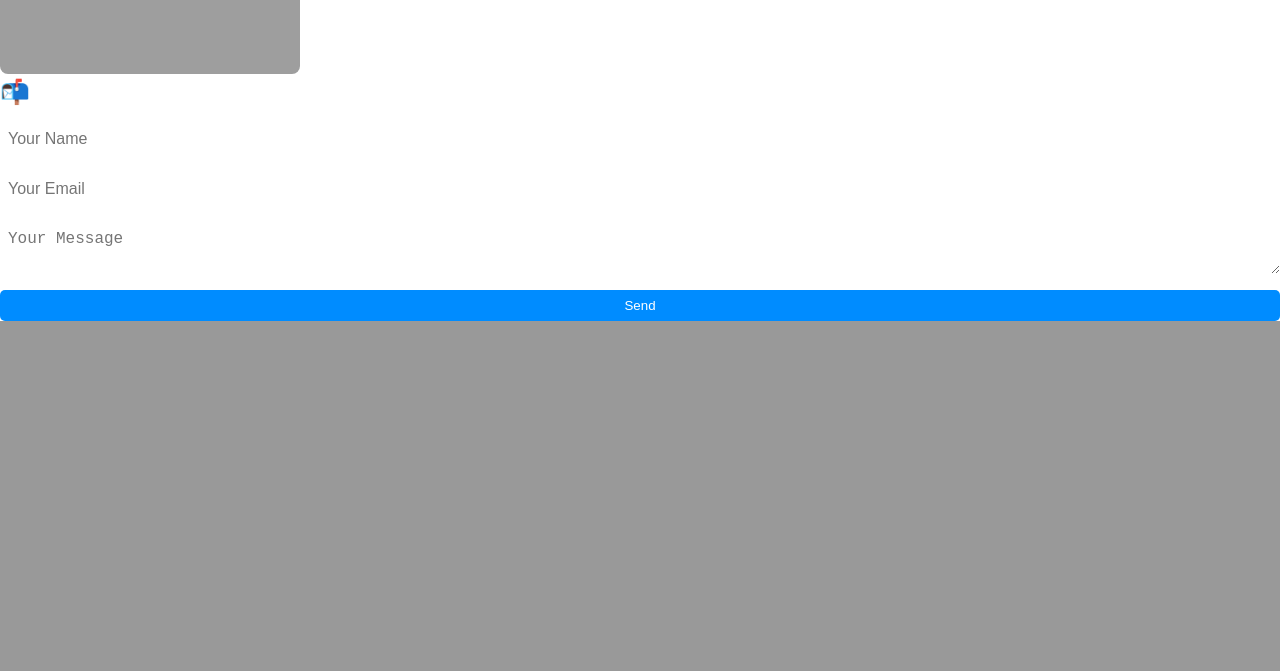
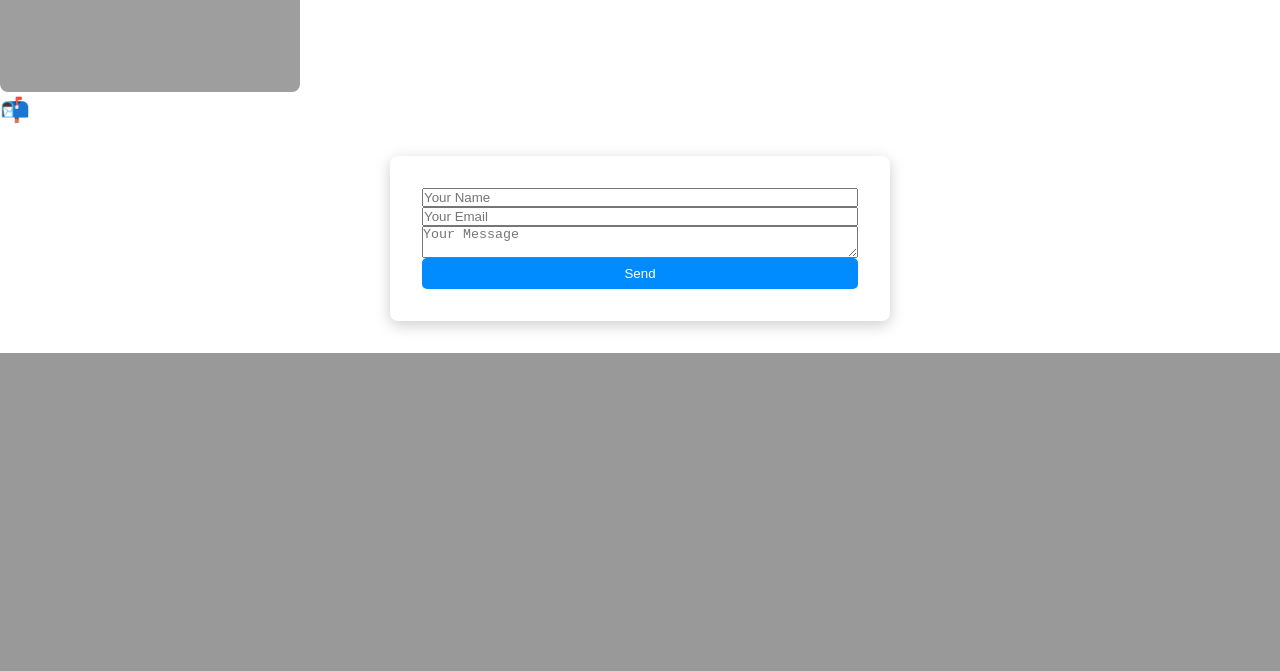
Before and after one commit to plainties/business-card-site, a plain HTML site: page index.html in a window 1280 px wide. Shown: the part 290-961 px from the top of the page. Drawn offline with Linux system fonts and the light colour scheme; grey boxes are pictures that could not be loaded.

Commit message:
edit text

```diff
--- a/index.html
+++ b/index.html
@@ -48,12 +48,14 @@
 
     <section id="contact">
       <h2>📬 Contact Me</h2>
+      <div class="form-container">
         <form name="contact" method="POST" data-netlify="true">
          <input type="text" name="name" placeholder="Your Name" required />
          <input type="email" name="email" placeholder="Your Email" required />
          <textarea name="message" placeholder="Your Message" required></textarea>
          <button type="submit">Send</button>
        </form>
+      </div>
     </section>
 
     <section id="hero">
--- a/style.css
+++ b/style.css
@@ -73,18 +73,24 @@ header {
   }
 }
 
+.form-container {
+  max-width: 500px;
+  margin: 2rem auto;
+  padding: 2rem;
+  background-color: rgba(255, 255, 255, 0.05);
+  border-radius: 8px;
+  box-shadow: 0 4px 15px rgba(0, 0, 0, 0.2);
+}
+
 form {
-  margin-top: 1rem;
   display: flex;
   flex-direction: column;
 }
 
-input, textarea {
-  margin-bottom: 1rem;
-  padding: 0.5rem;
-  border-radius: 5px;
-  border: none;
-  font-size: 1rem;
+input,
+textarea,
+button {
+  width: 100%;
 }
 
 #hero {
@@ -102,12 +108,14 @@ input, textarea {
 }
 
 .cta-button {
-  margin-top: 1rem;
+  margin-top: 2.5rem;        /* Pushes button down */
   background: #008cff;
   color: white;
   padding: 0.75rem 1.5rem;
   text-decoration: none;
   border-radius: 4px;
+  font-size: 1rem;
+  display: inline-block;
 }
 
 .services-grid {
```
Lines whose indentation alone changed are shown as unchanged.
